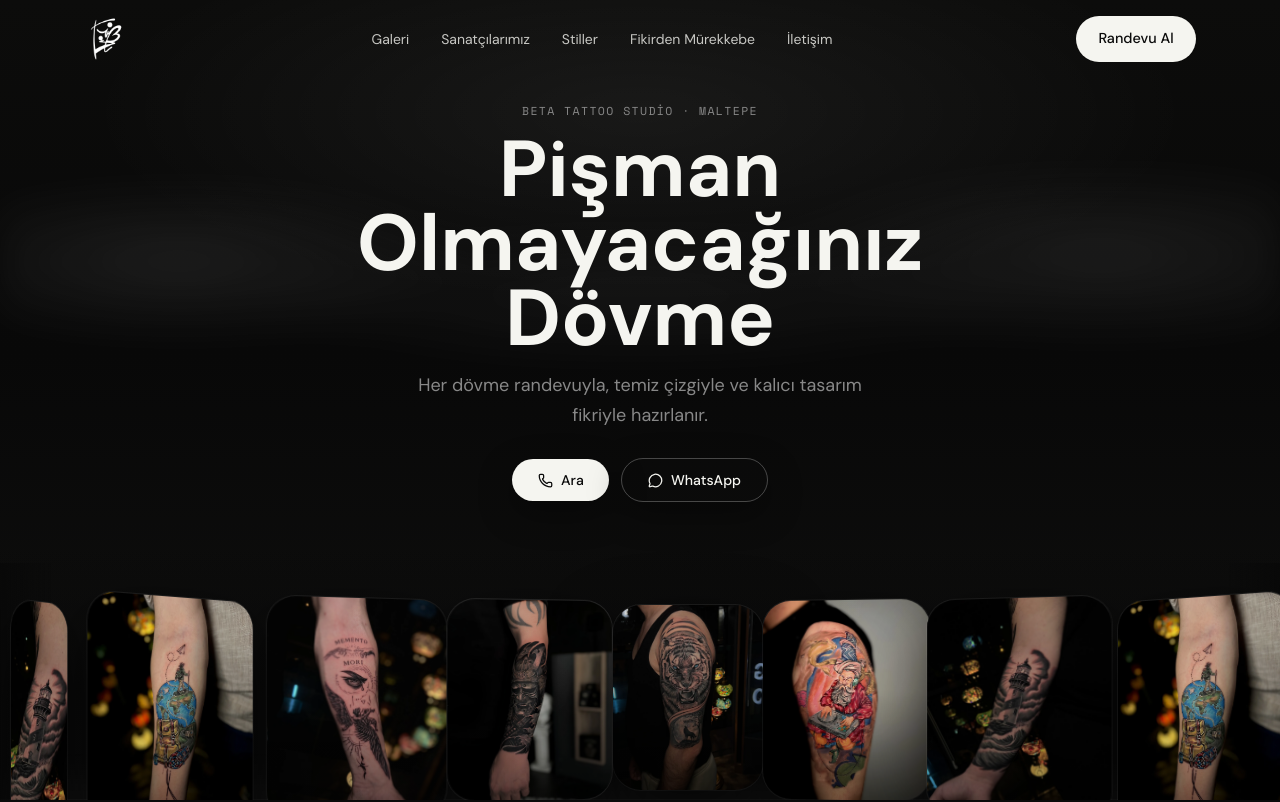
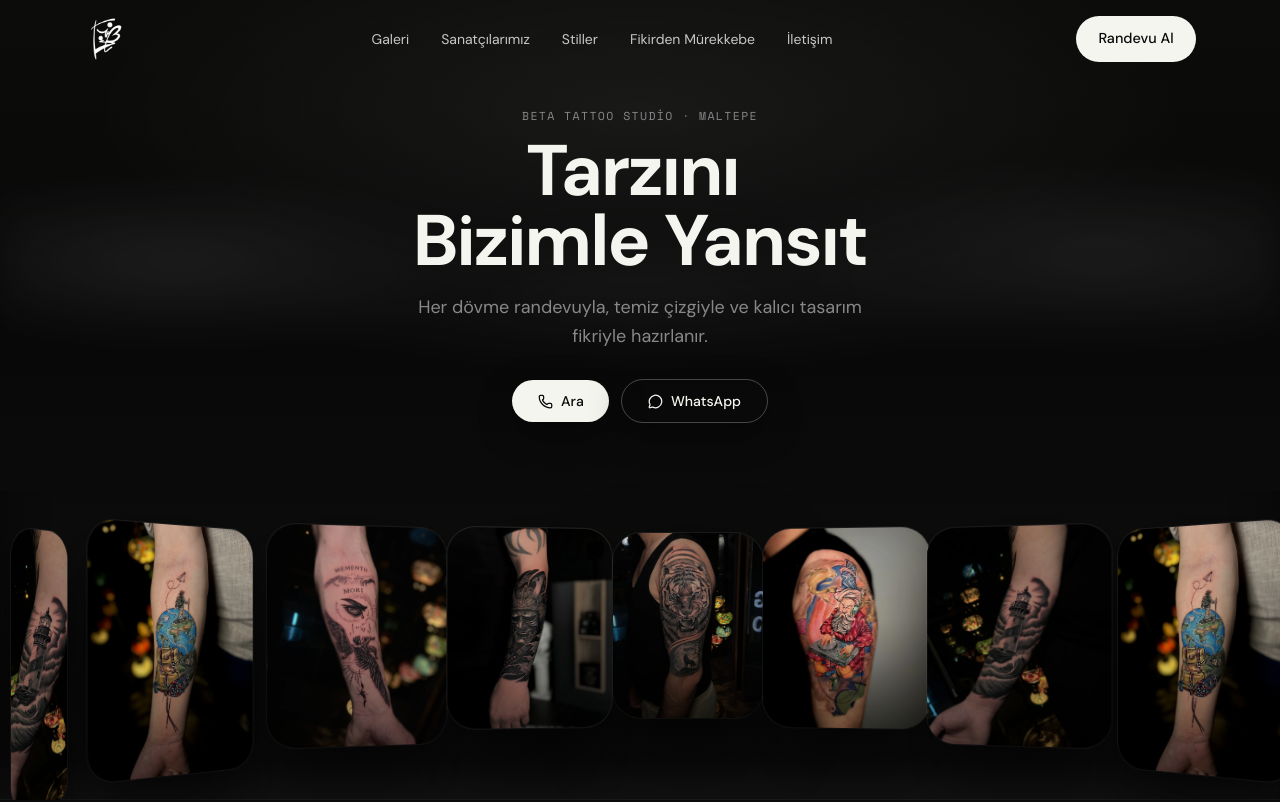
Before and after one commit to betatattoostudio/betatattoostudio, a Next.js app: page / in a window 1280 px wide. Shown: the top 802 px of the page. Built offline with nearby package versions, Linux system fonts and the light colour scheme.

Commit message:
refactor: tighten hero spacing and balance headline layout

```diff
--- a/app/components/HeroSection.tsx
+++ b/app/components/HeroSection.tsx
@@ -8,7 +8,7 @@ import { whatsappHref } from '../lib/contact';
 import { MessageCircle, Phone } from 'lucide-react';
 import { stagger, wordReveal } from '../lib/motion';
 
-const title = ['Pişman', 'Olmayacağınız', 'Dövme'];
+const title = ['Tarzını', 'Bizimle', 'Yansıt'];
 
 const desktopCards = [
   {
@@ -103,7 +103,7 @@ export default function HeroSection() {
     <section
       ref={ref}
       id="hero"
-      className="relative min-h-screen w-full overflow-hidden flex flex-col md:block md:pb-[clamp(240px,20vw,420px)]"
+      className="relative min-h-screen w-full overflow-hidden flex flex-col md:pb-[clamp(340px,26vw,500px)]"
       style={{
         paddingTop: 'clamp(4.4rem, 6.6vh, 5.6rem)',
       }}
@@ -144,7 +144,7 @@ export default function HeroSection() {
       />
 
       <motion.div
-        className="relative z-20 text-center px-5 max-w-6xl mx-auto flex-1 flex flex-col justify-center md:block md:pt-[clamp(1rem,4vh,3rem)]"
+        className="relative z-20 text-center px-5 max-w-6xl mx-auto flex-1 flex flex-col justify-center"
         variants={stagger}
         initial="hidden"
         animate="visible"
@@ -156,9 +156,9 @@ export default function HeroSection() {
           Beta Tattoo Studio · Maltepe
         </motion.p>
         <h1
-          className="mx-auto max-w-[900px] leading-[0.94] tracking-normal text-center"
+          className="mx-auto max-w-170 leading-[0.98] tracking-tight text-center text-balance"
           style={{
-            fontSize: 'clamp(3.2rem, 6.2vw, 6rem)',
+            fontSize: 'clamp(3rem, 5.6vw, 5.4rem)',
             fontWeight: 700,
           }}
         >
@@ -166,9 +166,10 @@ export default function HeroSection() {
             <motion.span
               key={i}
               variants={wordReveal}
-              className="block md:whitespace-nowrap"
+              className="inline-block"
             >
               {w}
+              {i < title.length - 1 ? ' ' : ''}
             </motion.span>
           ))}
         </h1>
@@ -209,7 +210,7 @@ export default function HeroSection() {
         className="hidden md:flex absolute inset-x-0 z-10 items-center justify-between"
         style={{
           height: 'clamp(260px, 21vw, 430px)',
-          bottom: 'clamp(-3rem, -4vh, -1.5rem)',
+          bottom: 'clamp(2rem, 5vh, 4rem)',
           perspective: '1300px',
           perspectiveOrigin: '50% 52%',
         }}
```
